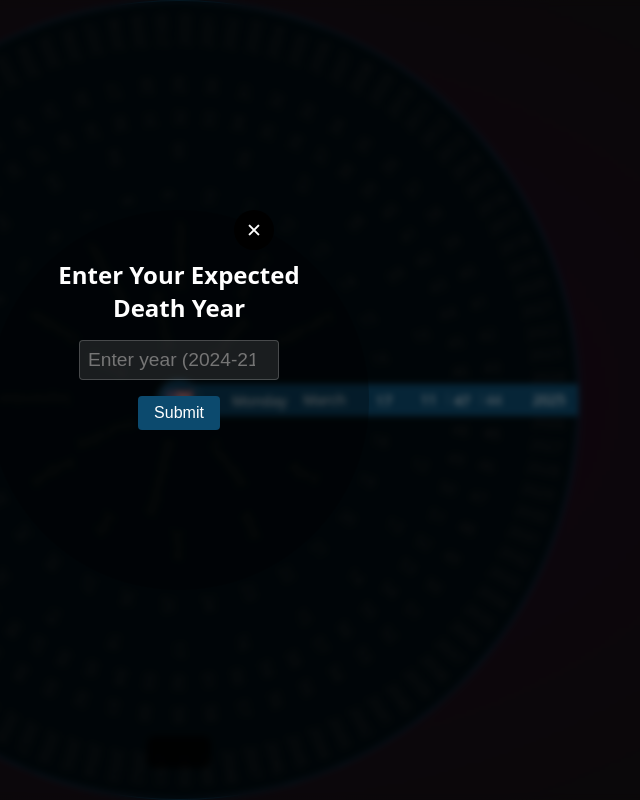
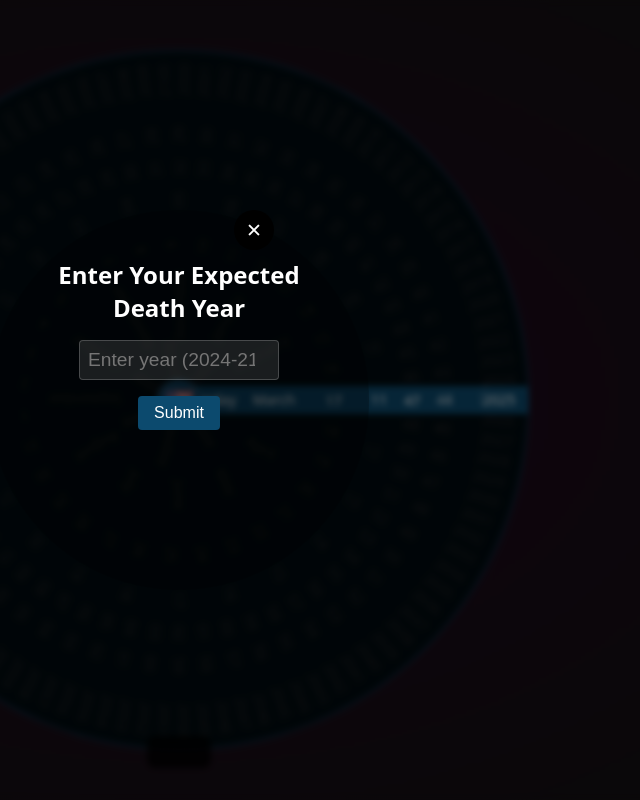
Before and after one commit to darklegend91/Death-clock, a plain HTML site: page index.html in a window 1280 px wide. Shown: the whole page, without its empty margins (461-1101 px from the left). Drawn offline with Linux system fonts and the light colour scheme.

Commit message:
Update styles.css

```diff
--- a/styles.css
+++ b/styles.css
@@ -5,7 +5,7 @@
 }
 :root {
   --clr-bg: black;
-  --clock-size: 800px;
+  --clock-size: 700px;
   --clock-clr: rgb(12, 74, 110);
 }
 body {
```
